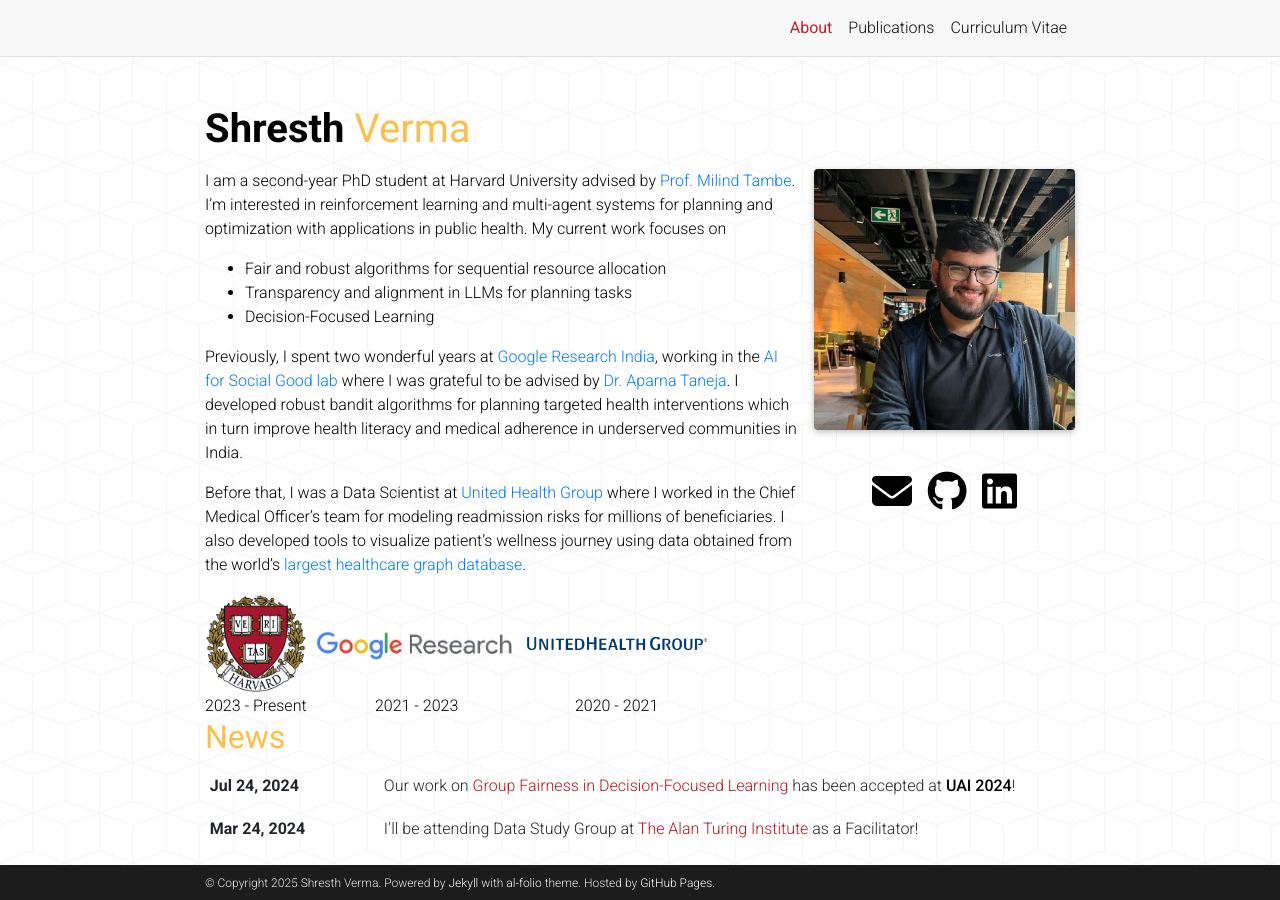
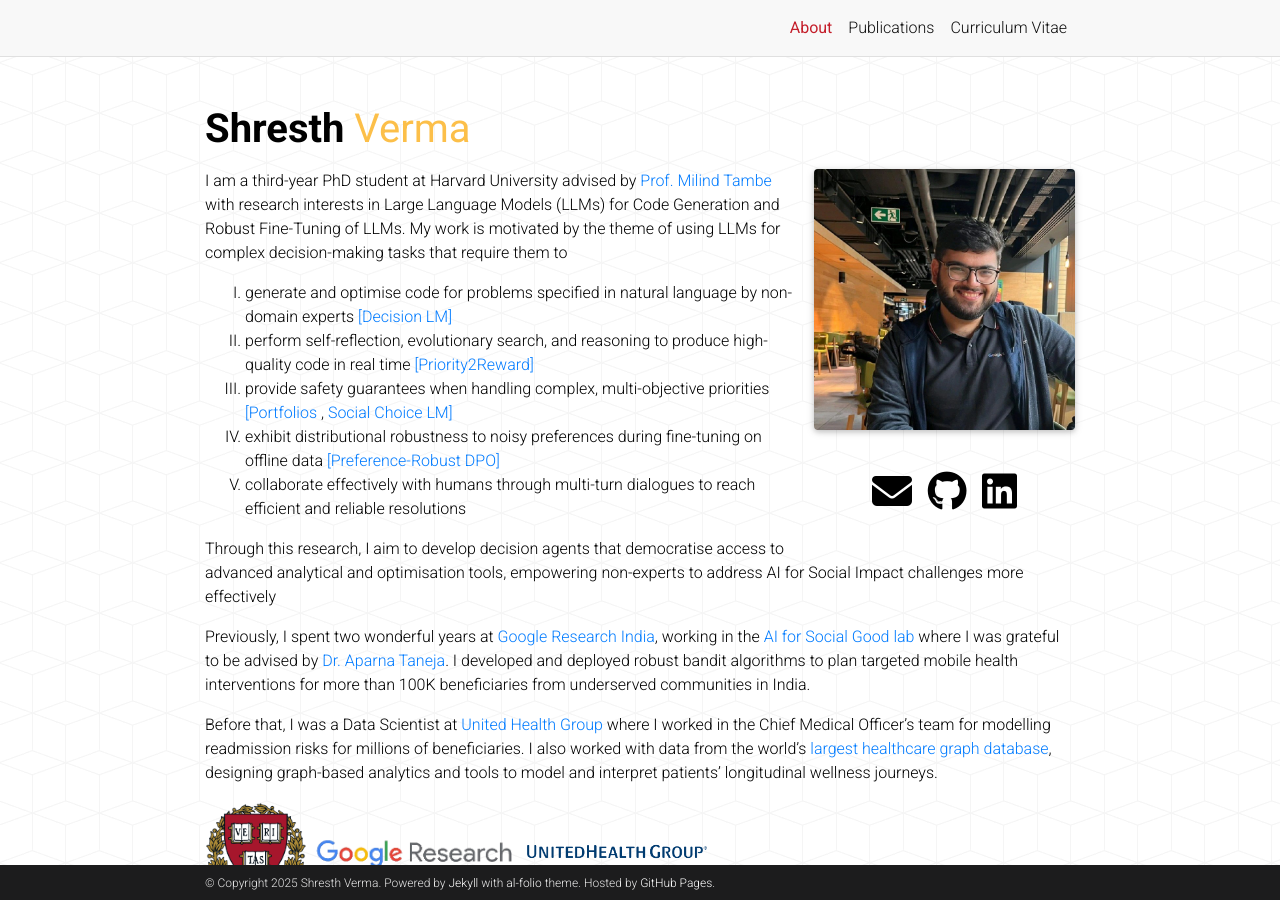
Before and after one commit to vermashresth/vermashresth.github.io, a Jekyll site: the page built from _pages/about.md, in a window 1280 px wide and 900 px high. Built offline with Jekyll 4.4.1, drawn with Linux system fonts in a browser that asks for light colours; full-size pictures stand in for the smaller copies a plugin makes; comment, search, counter and statistics services are not loaded; a style sheet for code colours, icons or effects is not loaded.

Commit message:
Revise about page with updated PhD details and research
Updated academic status and research focus in the about page. Added details about current projects and previous experience.

```diff
--- a/_pages/about.md
+++ b/_pages/about.md
@@ -14,14 +14,21 @@ latest_posts: true  # includes a list of the newest posts
 selected_papers: true # includes a list of papers marked as "selected={true}"
 social: true  # includes social icons at the bottom of the page
 ---
-I am a second-year PhD student at Harvard University advised by [Prof. Milind Tambe](https://teamcore.seas.harvard.edu/tambe). I'm interested in reinforcement learning and multi-agent systems for planning and optimization with applications in public health. My current work focuses on
-- Fair and robust algorithms for sequential resource allocation
-- Transparency and alignment in LLMs for planning tasks
-- Decision-Focused Learning
+I am a third-year PhD student at Harvard University advised by [Prof. Milind Tambe](https://teamcore.seas.harvard.edu/tambe) with research interests in Large Language Models (LLMs) for Code Generation and Robust Fine-Tuning of LLMs. My work is motivated by the theme of using LLMs for complex decision-making tasks that require them to
 
-Previously, I spent two wonderful years at [Google Research India](https://research.google/locations/india/), working in the [AI for Social Good lab](https://blog.google/technology/ai/30-new-ai-for-social-good-projects/) where I was grateful to be advised by [Dr. Aparna Taneja](https://research.google/people/aparna-taneja/). I developed robust bandit algorithms for planning targeted health interventions which in turn improve health literacy and medical adherence in underserved communities in India.
+<ol type="I">
+  <li>generate and optimise code for problems specified in natural language by non-domain experts <a href="https://proceedings.neurips.cc/paper_files/paper/2024/hash/074f42212be2c8ee651db00f17965ec4-Abstract-Conference.html"> [Decision LM] </a></li>
+  <li>perform self-reflection, evolutionary search, and reasoning to produce high-quality code in real time <a href="https://ojs.aaai.org/index.php/AAAI/article/view/35375"> [Priority2Reward] </a> </li>
+  <li>provide safety guarantees when handling complex, multi-objective priorities <a href="https://icml.cc/virtual/2025/poster/46651"> [Portfolios </a>, <a href="https://arxiv.org/abs/2408.12112"> Social Choice LM] </a></li>
+  <li>exhibit distributional robustness to noisy preferences during fine-tuning on offline data <a href="https://arxiv.org/abs/2509.02709"> [Preference-Robust DPO] </a></li>
+  <li>collaborate effectively with humans through multi-turn dialogues to reach efficient and reliable resolutions</li>
+</ol>
 
-Before that, I was a Data Scientist at [United Health Group](https://www.unitedhealthgroup.com/people-and-businesses/businesses/optum.html) where I worked in the Chief Medical Officer's team for modeling readmission risks for millions of beneficiaries. I also developed tools to visualize patient's wellness journey using data obtained from the world's [largest healthcare graph database](https://info.tigergraph.com/keynote-edward-sverdlin).
+Through this research, I aim to develop decision agents that democratise access to advanced analytical and optimisation tools, empowering non-experts to address AI for Social Impact challenges more effectively
+
+Previously, I spent two wonderful years at [Google Research India](https://research.google/locations/india/), working in the [AI for Social Good lab](https://blog.google/technology/ai/30-new-ai-for-social-good-projects/) where I was grateful to be advised by [Dr. Aparna Taneja](https://research.google/people/aparna-taneja/). I developed and deployed robust bandit algorithms to plan targeted mobile health interventions for more than 100K beneficiaries from underserved communities in India.
+
+Before that, I was a Data Scientist at [United Health Group](https://www.unitedhealthgroup.com/people-and-businesses/businesses/optum.html) where I worked in the Chief Medical Officer's team for modelling readmission risks for millions of beneficiaries. I also worked with data from the world’s [largest healthcare graph database](https://info.tigergraph.com/keynote-edward-sverdlin), designing graph-based analytics and tools to model and interpret patients’ longitudinal wellness journeys.
 
 <div style="text-align: center;">
 <table border="0" cellpadding="0" cellspacing="0" style="margin: 0; padding: 0;">
```
